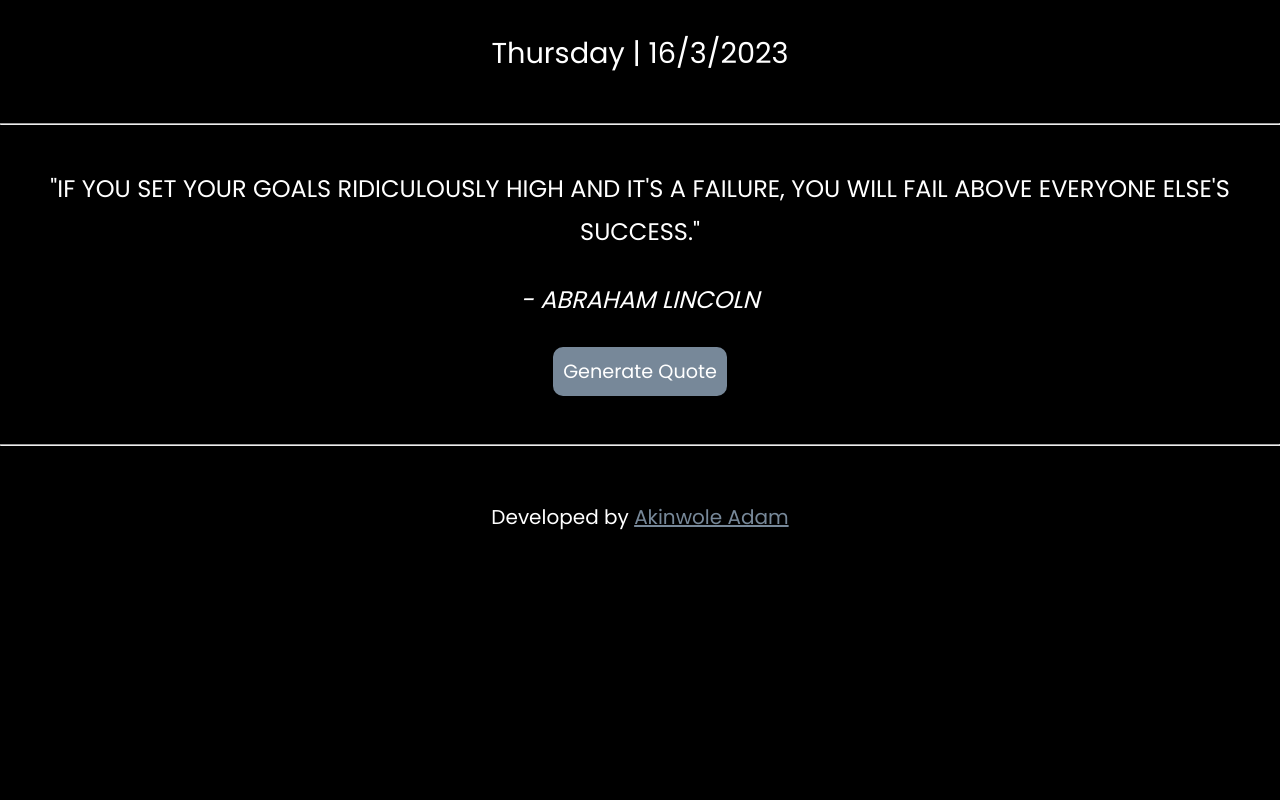
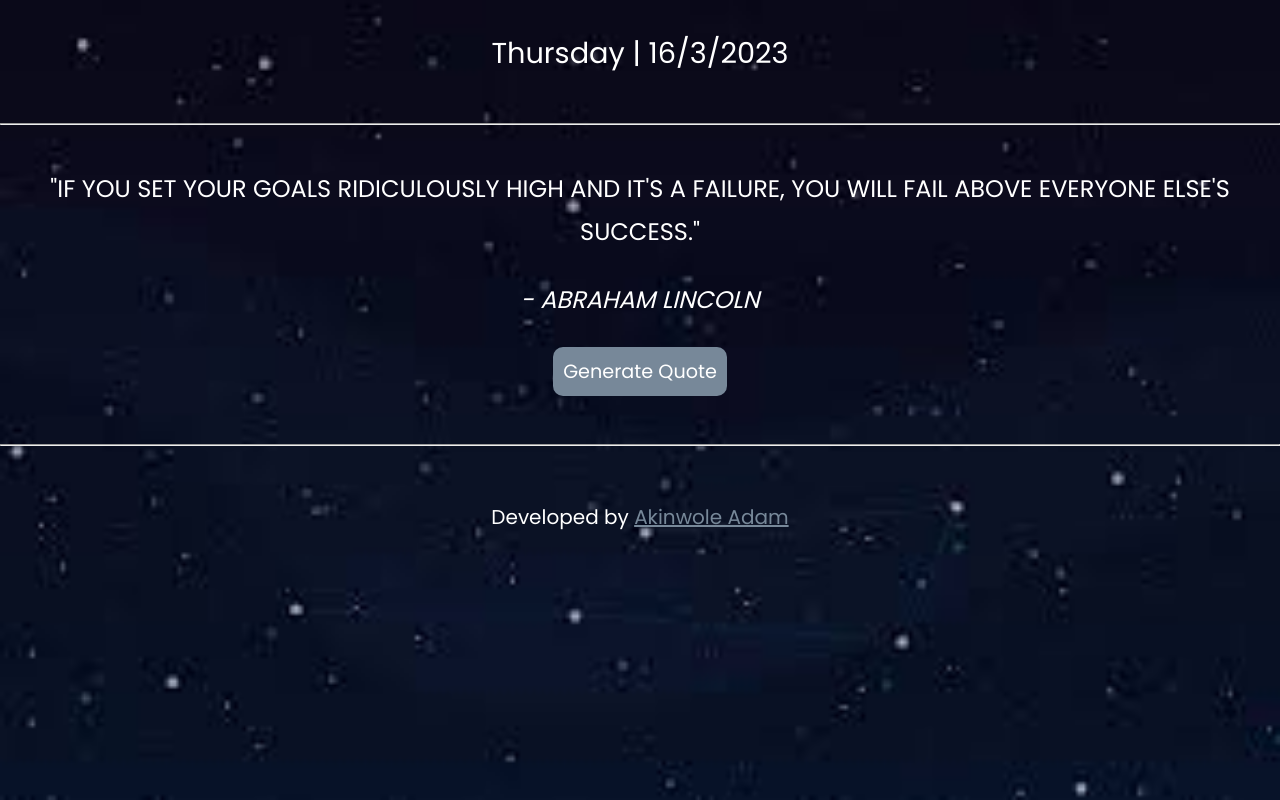
Before and after one commit to AkinwoleAdam/Popular-Quotes, a plain HTML site: page index.html in a window 1280 px wide. Drawn offline with Linux system fonts and the light colour scheme; the site is published under a folder, as on GitHub Pages, so addresses that start at the root find nothing.

Commit message:
Updated css styles

```diff
--- a/style.css
+++ b/style.css
@@ -1,7 +1,7 @@
 body {
     font-size: 15pt;
     background-color: #000;
-    background-image: url('/bg-image.jpeg');
+    background-image: url('bg-image.jpeg');
   background-repeat: no-repeat;
   background-size: cover;
   background-position: top;
```
